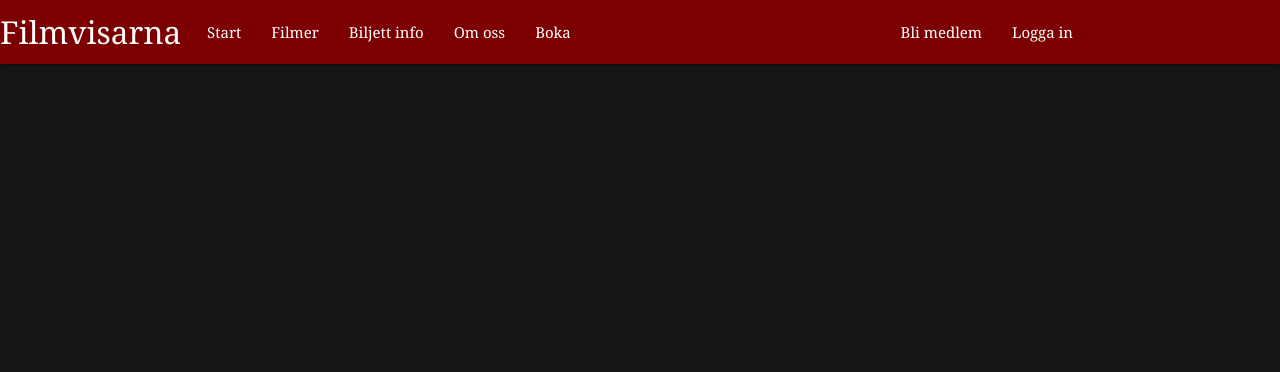
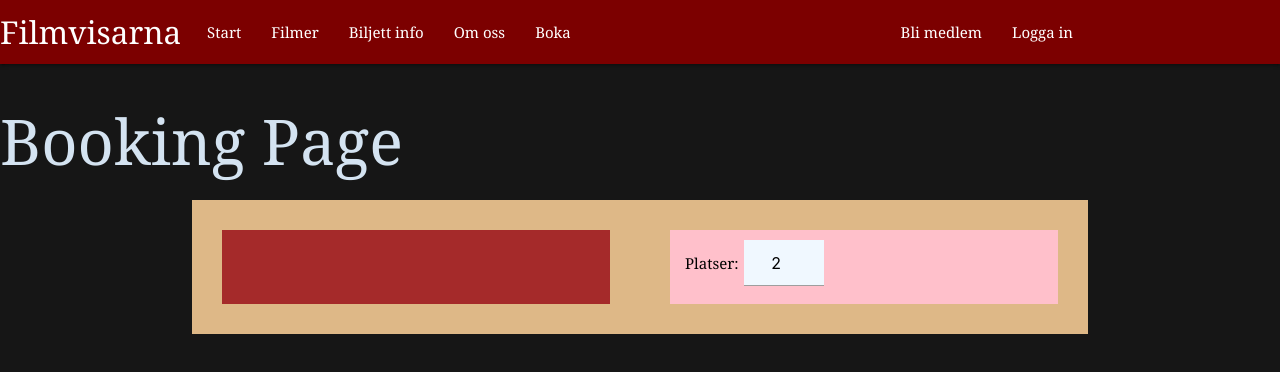
Before and after one commit to ali94160/filmvisarna-grupp3, a Vue app in the folder frontend/: page /booking in a window 1280 px wide. Shown: the top 372 px of the page. Built offline with nearby package versions, Linux system fonts and the light colour scheme; no server answers.

Commit message:
New router page

```diff
--- a/frontend/src/js/router.js
+++ b/frontend/src/js/router.js
@@ -7,6 +7,7 @@ import About from '../views/About.vue'
 import Login from '../views/Login.vue'
 import Register from '../views/Register.vue'
 import MyPage from '../views/MyPage.vue'
+import Booking from '../views/Booking.vue'
 
 const routes = [
   {
@@ -43,6 +44,11 @@ const routes = [
     name: "MyPage",
     path: "/mypage",
     component: MyPage
+  },
+  {
+    name: 'Booking',
+    path: "/booking",
+    component: Booking
   }
 ]
 
```
